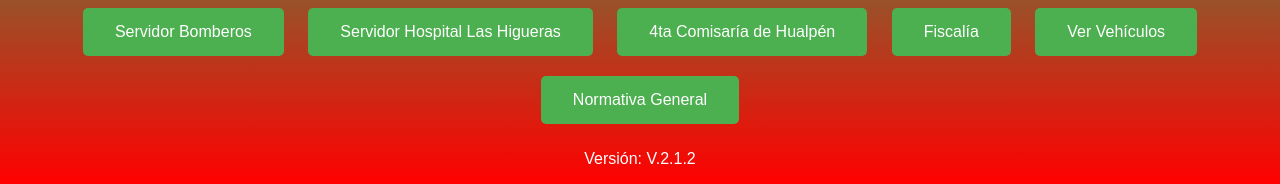
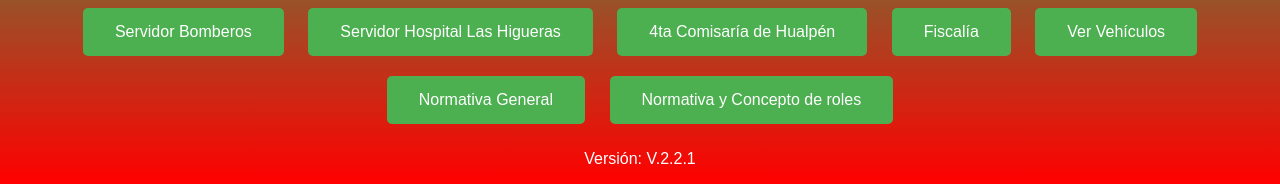
Before and after one commit to mayadivina2014/hualpen-server-website.io, a plain HTML site: page index.html in a window 1280 px wide. Shown: the part 735-919 px from the top of the page. Drawn offline with Linux system fonts and the light colour scheme.

Commit message:
Update index.html

```diff
--- a/index.html
+++ b/index.html
@@ -41,11 +41,13 @@
     <a href="https://discord.gg/XFd6KksdEZ" target="_blank">Fiscalía</a>
     <a href="vehiculos.html">Ver Vehículos</a>
     <a href="normas.html">Normativa General</a>
+    <a href="https://chilenos-rp-or-rol-serio.gitbook.io/hualpen-city-rp" target="_blank">Normativa y Concepto de roles</a> <!-- Nuevo botón -->
 </div>
+
 
     <!-- Versión del sitio -->
     <footer>
-        <p class="version">Versión: V.2.1.2</p>
+        <p class="version">Versión: V.2.2.1</p>
     </footer>
 </body>
 </html>
```
Lines whose indentation alone changed are shown as unchanged.
